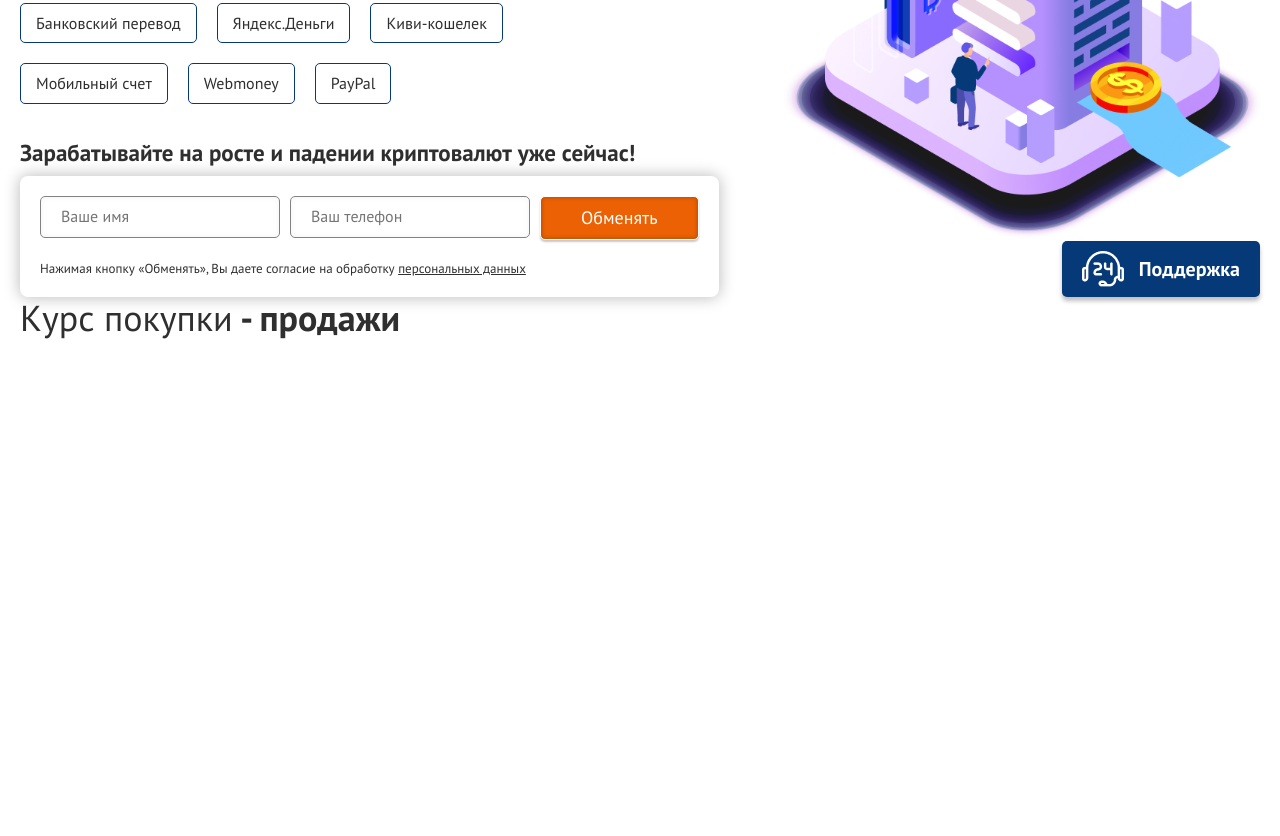
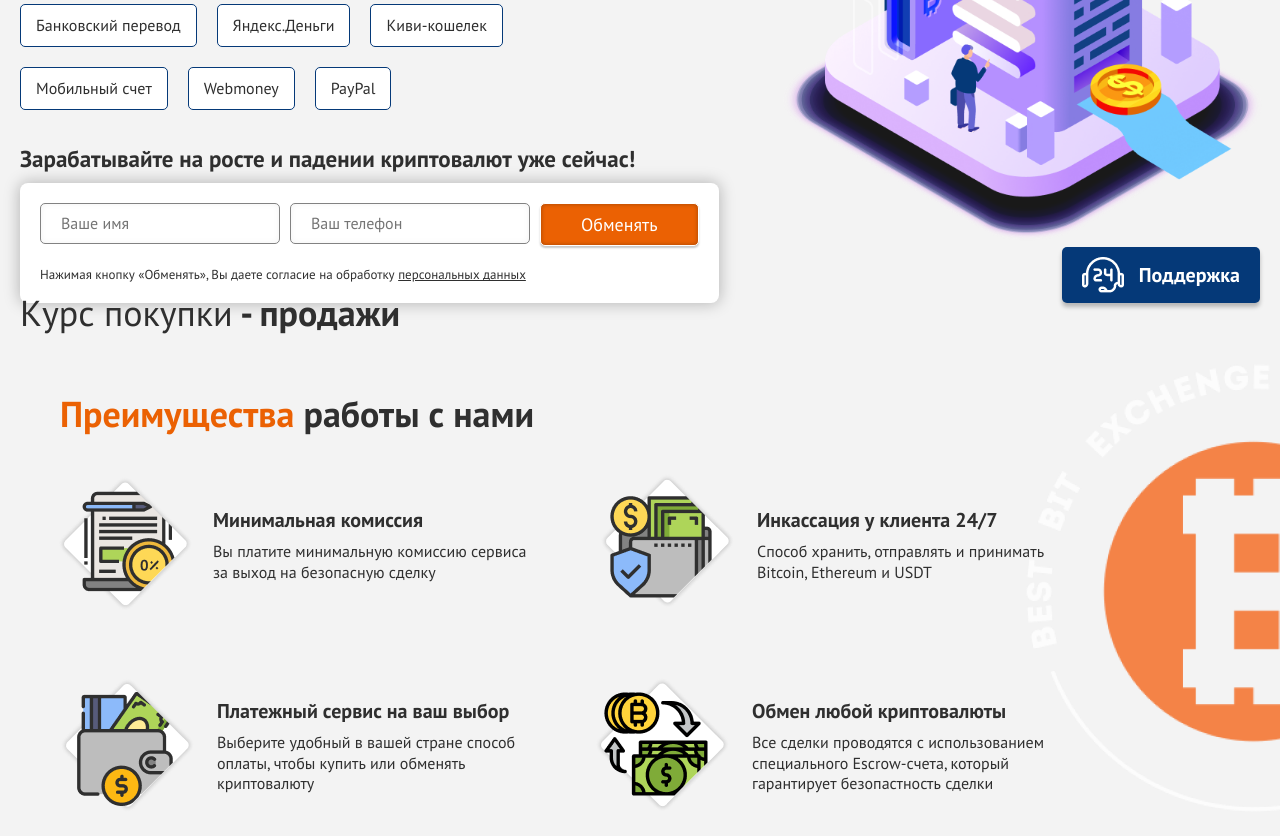
Before and after one commit to ES-Good/Crypto, a website: page index.html in a window 1280 px wide. Shown: the part 361-1197 px from the top of the page. Before the commit the page ends 800 px from the top, so only its background shows below. Drawn offline with nearby package versions, Linux system fonts and the light colour scheme.

Commit message:
section advantages, not adapt

```diff
--- a/index.html
+++ b/index.html
@@ -80,6 +80,46 @@
 
       </div>
     </section>
+
+    <section class="section advantages">
+      <div class="container">
+        <h3 class="advantages__title title"><span class="text-orange">Преимущества</span> работы с нами</h3>
+        <div class="advantages__box">
+          <div class="advantages__card">
+            <div class="advantages__logo"><img src="img/advantages/logo.png" alt="logo"></div>
+            <div class="advantages__wrap">
+              <p class="advantages__card-title">Минимальная комиссия</p>
+              <p class="advantages__text">Вы платите минимальную комиссию сервиса за выход на безопасную сделку</p>
+            </div>
+          </div>
+
+          <div class="advantages__card">
+            <div class="advantages__logo"><img src="img/advantages/logo1.png" alt="logo"></div>
+            <div class="advantages__wrap">
+              <p class="advantages__card-title">Инкассация у клиента 24/7</p>
+              <p class="advantages__text">Способ хранить, отправлять и принимать Bitcoin, Ethereum и USDT</p>
+            </div>
+          </div>
+
+          <div class="advantages__card">
+            <div class="advantages__logo"><img src="img/advantages/logo2.png" alt="logo"></div>
+            <div class="advantages__wrap">
+              <p class="advantages__card-title">Платежный сервис на ваш выбор</p>
+              <p class="advantages__text">Выберите удобный в вашей стране способ оплаты, чтобы купить или обменять криптовалюту</p>
+            </div>
+          </div>
+
+          <div class="advantages__card">
+            <div class="advantages__logo"><img src="img/advantages/logo3.png" alt="logo"></div>
+            <div class="advantages__wrap">
+              <p class="advantages__card-title">Обмен любой криптовалюты</p>
+              <p class="advantages__text">Все сделки проводятся с использованием специального Escrow-счета, который гарантирует безопастность сделки</p>
+            </div>
+          </div>
+        </div>
+      </div>
+    </section>
+    <!-- /.section advantages -->
   </main>
   <script type="text/javascript" src="//cdn.jsdelivr.net/npm/slick-carousel@1.8.1/slick/slick.min.js"></script>
   <script src="js/script.js"></script>
--- a/sass/_fonts.scss
+++ b/sass/_fonts.scss
@@ -9,6 +9,5 @@
 
 .title{
   font-size: 36px;
-  font-family: 'PT Sans', sans-serif;
   font-weight: 700;
 }
--- a/sass/_settings.scss
+++ b/sass/_settings.scss
@@ -5,6 +5,8 @@
 }
 body {
   font-size: 16px;
+  line-height: 130%;
+  background-color: #F3F3F3;
 }
 ul {
   list-style-type: none;
--- a/sass/style.sass
+++ b/sass/style.sass
@@ -7,5 +7,6 @@
 @import 'templates/header.scss';
 @import 'templates/main.scss';
 @import 'templates/calc.scss';
+@import 'templates/advantages.scss';
 @import 'animations.scss';
 @import 'media.scss';
--- /dev/null
+++ b/sass/templates/_advantages.scss
@@ -0,0 +1,28 @@
+.advantages {
+  padding-top: 80px;
+  background: url(../img/advantages/BIT.png) no-repeat right;
+  &__title {
+    padding-left: 40px;
+    margin-bottom: 30px;
+  }
+  &__logo {
+    margin-right: 20px;
+  }
+  &__box {
+    max-width: 1050px;
+    display: grid;
+    grid-template: 1fr 1fr / 1fr 1fr;
+    grid-gap: 20px;
+  }
+  &__card {
+    display: flex;
+    align-items: center;
+    &-title {
+      font-style: normal;
+      font-weight: bold;
+      font-size: 20px;
+      line-height: 26px;
+      margin-bottom: 8px;
+    }
+  }
+}
```
Also changed, not shown: css/style.css, img/advantages/BIT.png (added), img/advantages/logo.png (added), img/advantages/logo1.png (added), img/advantages/logo2.png (added), img/advantages/logo3.png (added).
